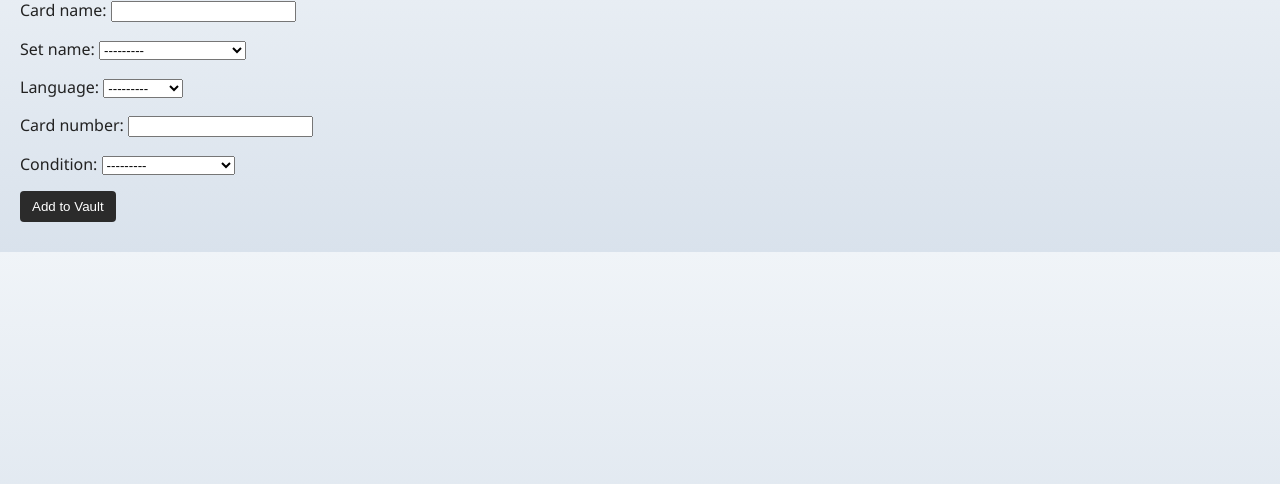
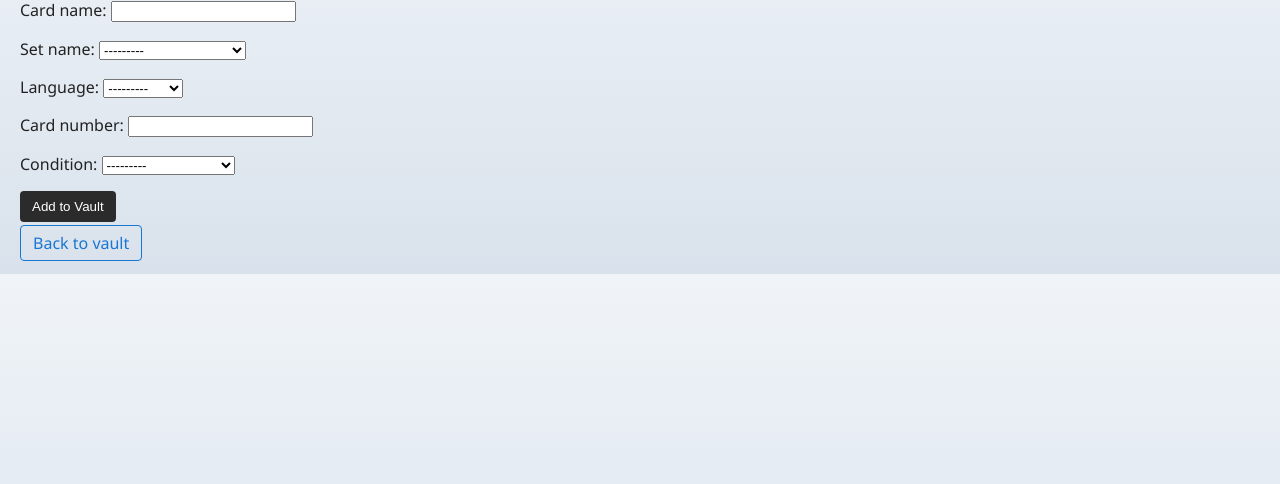
Before and after one commit to BryonPeabody/CardVault, a Django app: page /cards/create/ in a window 1280 px wide. Shown: the part 151-635 px from the top of the page. Run offline with Django 5.2, Linux system fonts and the light colour scheme; the visitor is signed in with stand-in values (Sample User, id 1).

Commit message:
Add and move some template buttons for ui quality

```diff
--- a/vault/templates/vault/card_form.html
+++ b/vault/templates/vault/card_form.html
@@ -6,4 +6,5 @@
         {% csrf_token %}
         <button type="submit">Add to Vault</button>
     </form>
+    <a href="{% url 'card-list' %}">Back to vault</a>
 {% endblock %}
--- a/vault/templates/vault/card_list.html
+++ b/vault/templates/vault/card_list.html
@@ -12,6 +12,7 @@
         </button>
     </form>
 
+    <a href="{% url 'card-create' %}">Add a card to your vault</a>
 
     <form method="get" class="sort-form">
         <label for="sort"><strong>Sort:</strong></label>
@@ -59,6 +60,4 @@
         {% endfor %}
     </div>
 
-    <a href="{% url 'card-create' %}">Add a card to your vault</a>
-
 {% endblock %}
```
